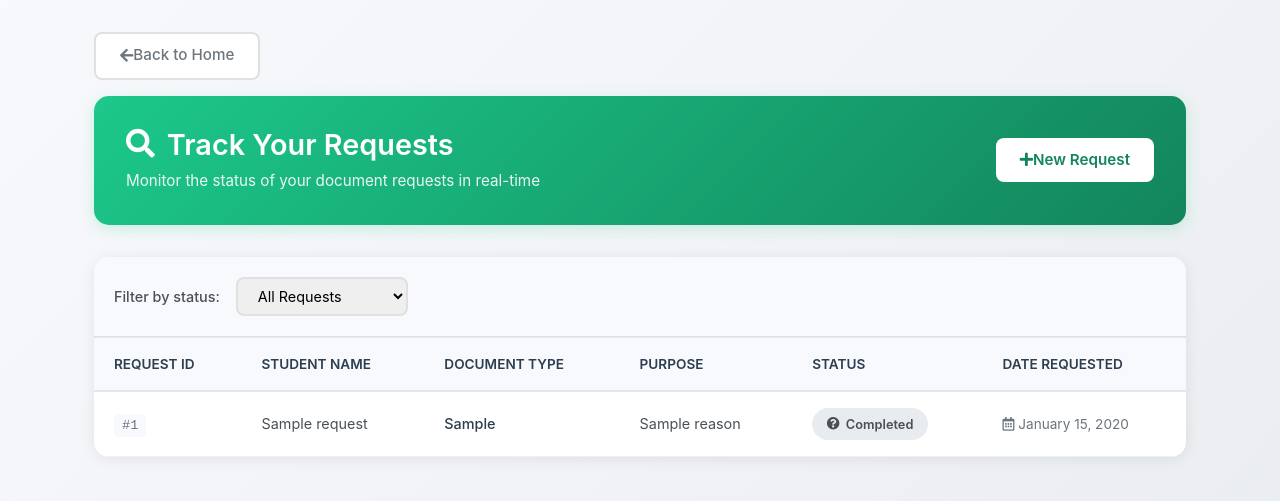
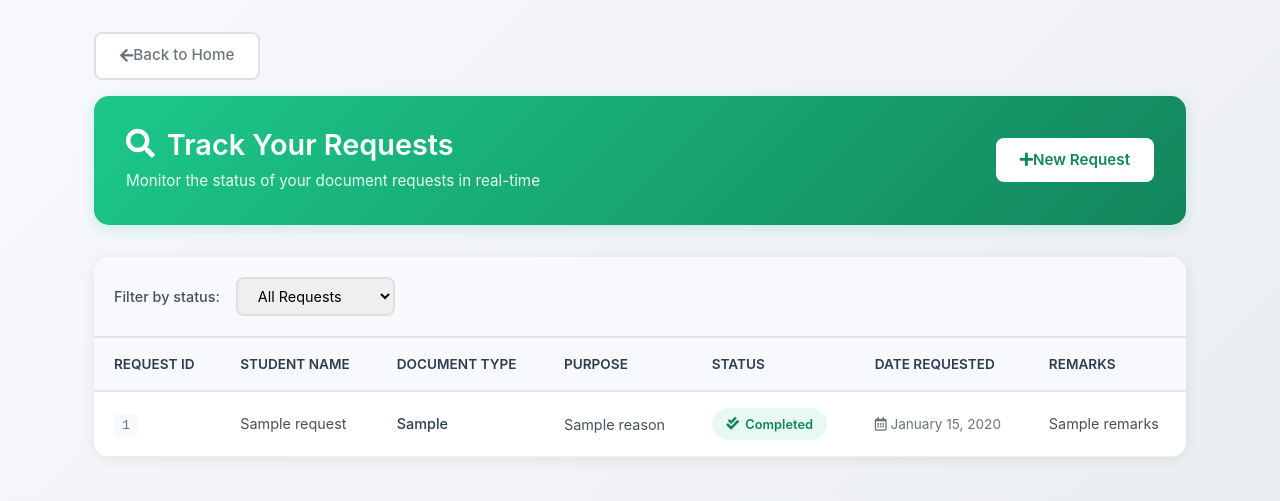
Before and after one commit to AKYL-27/upper-paatan-feedback-system, a Flask app: template templates/request-status.html in a window 1280 px wide. Shown: the top 501 px of the page. Run offline with Flask 3, Linux system fonts and the light colour scheme; the template is opened without the code that fills it: most values are stand-ins (such as "Sample title", 1, 10 or a date in 2020); some libraries are stand-ins or nearby versions.

Commit message:
Update request status options and display logic

```diff
--- a/templates/request-status.html
+++ b/templates/request-status.html
@@ -191,10 +191,19 @@
         }
 
         .reason-text {
+            display: inline-block;
             max-width: 250px;
             white-space: nowrap;
             overflow: hidden;
             text-overflow: ellipsis;
+            vertical-align: middle;
+        }
+
+        .remarks-text {
+            display: block;
+            max-width: 250px;
+            white-space: normal;
+            word-break: break-word;
         }
 
         .status-badge {
@@ -366,10 +375,10 @@
             <select class="filter-select" id="statusFilter" onchange="filterTable()">
                 <option value="all">All Requests</option>
                 <option value="Pending">Pending</option>
-                <option value="Processing">Processing</option>
-                <option value="Ready">Ready for Pickup</option>
-                <option value="Released">Released</option>
-                <option value="Rejected">Rejected</option>
+                <option value="On Process">On Process</option>
+                <option value="Ready to Claim">Ready to Claim</option>
+                <option value="Completed">Completed</option>
+                <option value="Declined">Declined</option>
             </select>
         </div>
         {% endif %}
@@ -399,13 +408,14 @@
                             <th>Purpose</th>
                             <th>Status</th>
                             <th>Date Requested</th>
+                            <th>Remarks</th>
                         </tr>
                     </thead>
                     <tbody>
                         {% for r in requests %}
                         <tr data-status="{{ r.status }}">
                             <td>
-                                <span class="request-id">#{{ r._id }}</span>
+                                <span class="request-id">{{ r.request_id }}</span>
                             </td>
                             <td>
                                 {{ r.student_name }}
@@ -422,21 +432,21 @@
                                     <span class="status-badge status-pending">
                                         <i class="fas fa-clock"></i> Pending
                                     </span>
-                                {% elif r.status == "Processing" %}
+                                {% elif r.status == "On Process" %}
                                     <span class="status-badge status-processing">
-                                        <i class="fas fa-spinner"></i> Processing
+                                        <i class="fas fa-spinner"></i> On Process
                                     </span>
-                                {% elif r.status == "Ready" %}
+                                {% elif r.status == "Ready to Claim" %}
                                     <span class="status-badge status-ready">
-                                        <i class="fas fa-check-circle"></i> Ready for Pickup
+                                        <i class="fas fa-check-circle"></i> Ready to Claim
                                     </span>
-                                {% elif r.status == "Released" %}
+                                {% elif r.status == "Completed" %}
                                     <span class="status-badge status-released">
-                                        <i class="fas fa-check-double"></i> Released
+                                        <i class="fas fa-check-double"></i> Completed
                                     </span>
-                                {% elif r.status == "Rejected" %}
+                                {% elif r.status == "Declined" %}
                                     <span class="status-badge status-rejected">
-                                        <i class="fas fa-times-circle"></i> Rejected
+                                        <i class="fas fa-times-circle"></i> Declined
                                     </span>
                                 {% else %}
                                     <span class="status-badge status-default">
@@ -449,6 +459,13 @@
                                     <i class="far fa-calendar-alt me-1"></i>
                                     {{ r.created_at.strftime("%B %d, %Y") if r.created_at else "N/A" }}
                                 </span>
+                            </td>
+                            <td>
+                                {% if r.remarks %}
+                                    <span class="remarks-text">{{ r.remarks }}</span>
+                                {% else %}
+                                    <span class="text-muted">&mdash;</span>
+                                {% endif %}
                             </td>
                         </tr>
                         {% endfor %}
```
